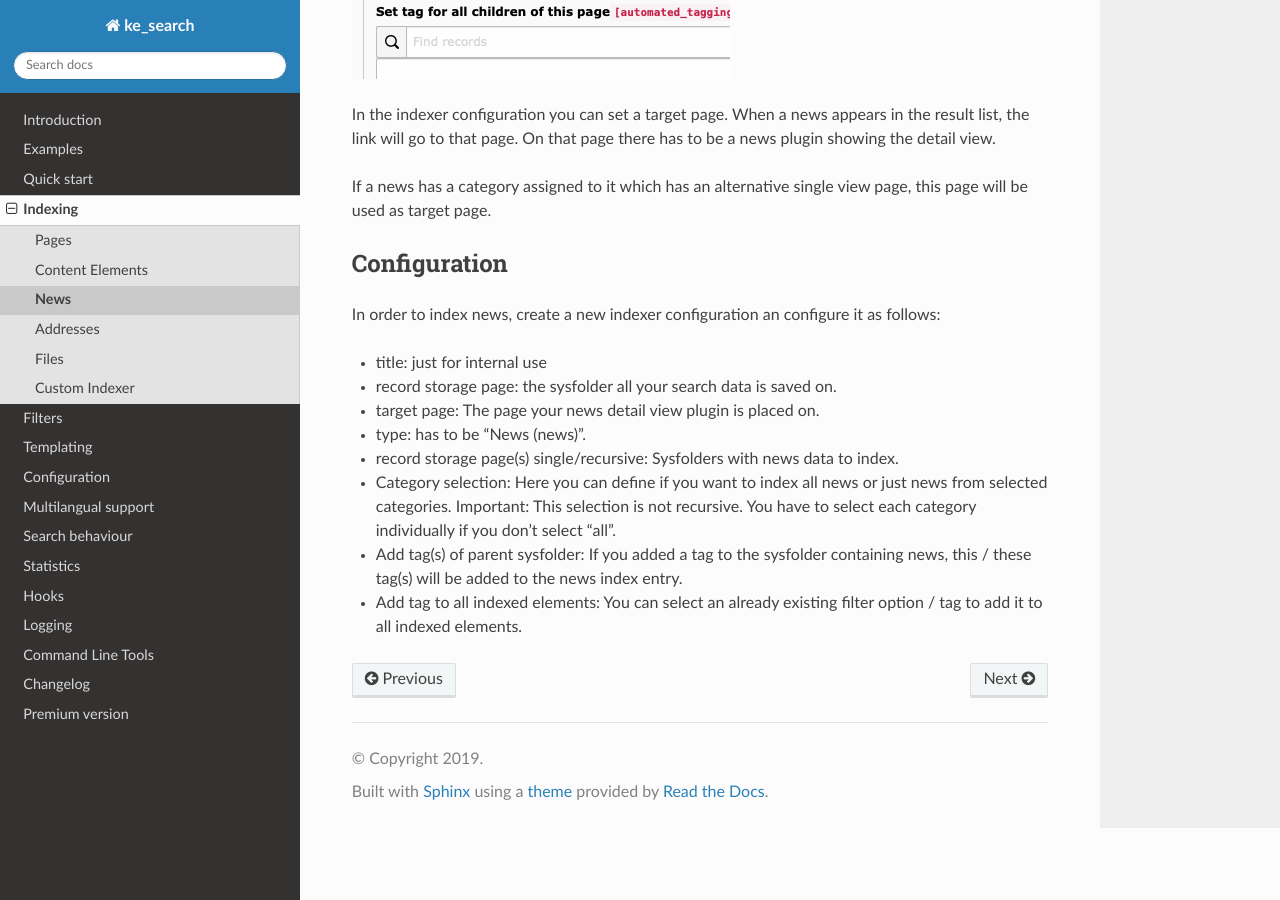
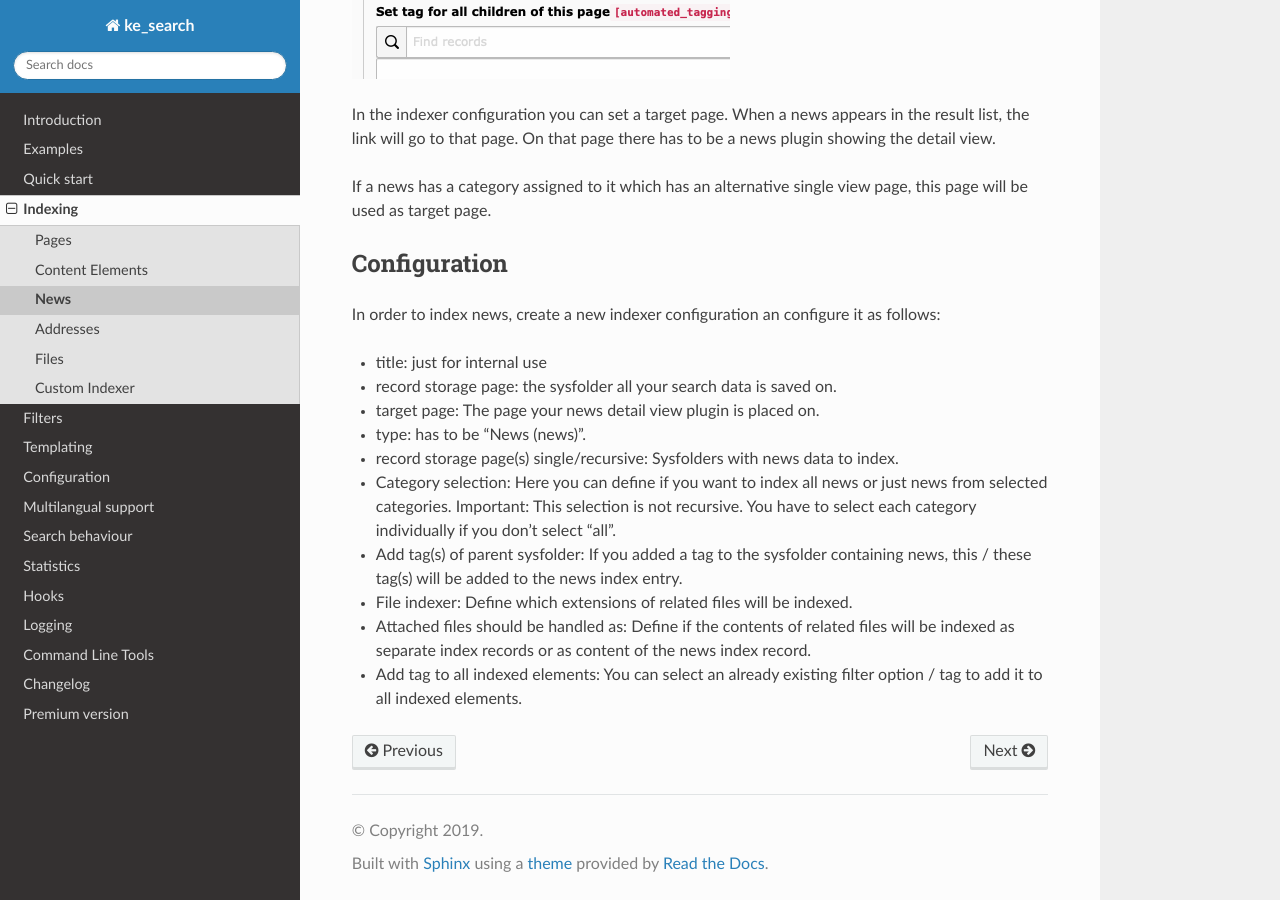
Before and after one commit to teaminmedias-pluswerk/ke_search, a Sphinx documentation site: the page built from Documentation/Indexing/IndexerTypes/News.rst, in a window 1280 px wide and 900 px high, scrolled down 1657 px. Built offline with Sphinx 7.4.7 and the Read the Docs theme 2.0.0, drawn with Linux system fonts in a browser that asks for light colours.

Commit message:
[TASK] add documentation

```diff
--- a/Documentation/Indexing/IndexerTypes/News.rst
+++ b/Documentation/Indexing/IndexerTypes/News.rst
@@ -58,4 +58,6 @@ In order to index news, create a new indexer configuration an configure it as fo
 * record storage page(s) single/recursive: Sysfolders with news data to index.
 * Category selection: Here you can define if you want to index all news or just news from selected categories. Important: This selection is not recursive. You have to select each category individually if you don't select "all".
 * Add tag(s) of parent sysfolder: If you added a tag to the sysfolder containing news, this / these tag(s) will be added to the news index entry.
+* File indexer: Define which extensions of related files will be indexed.
+* Attached files should be handled as: Define if the contents of related files will be indexed as separate index records or as content of the news index record.
 * Add tag to all indexed elements: You can select an already existing filter option / tag to add it to all indexed elements.
```
